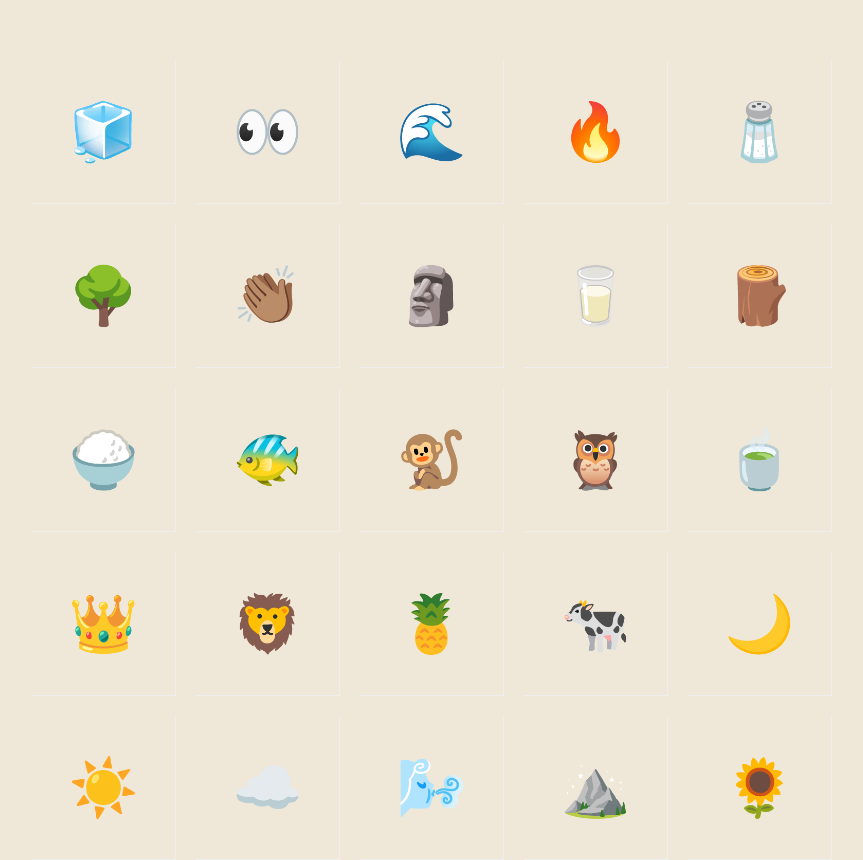
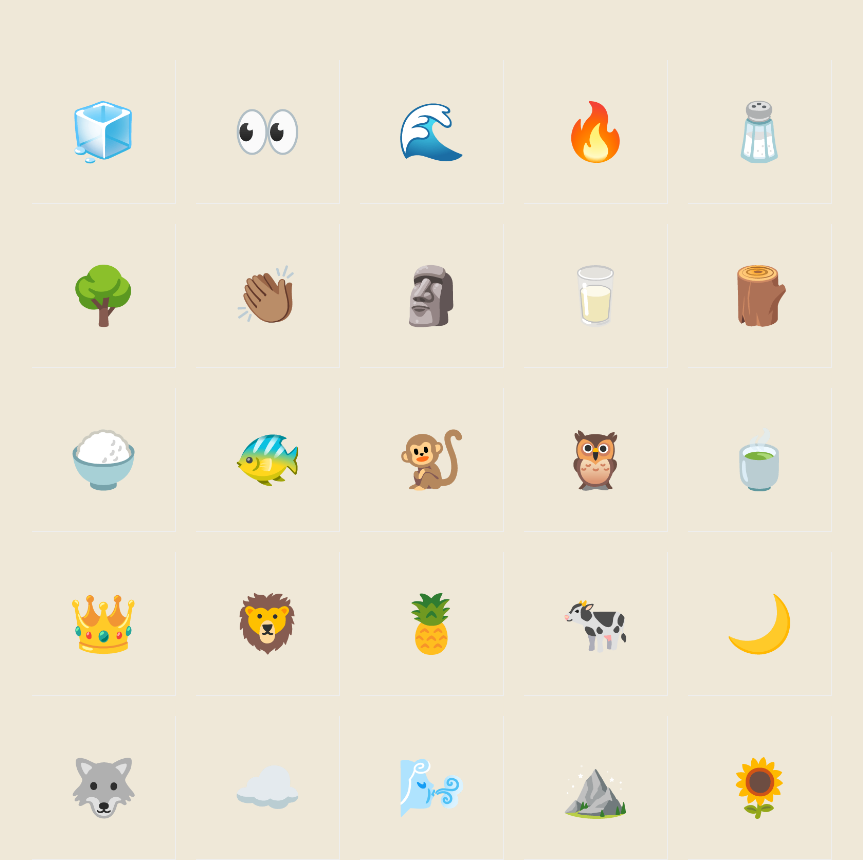
Before and after one commit to shivanidotsingh/proverb, a plain HTML site: page index.html in a window 1280 px wide. Shown: the whole page, without its empty margins (208-1071 px from the left). Drawn offline with Linux system fonts and the light colour scheme.

Commit message:
Update index.html

```diff
--- a/index.html
+++ b/index.html
@@ -34,7 +34,7 @@
         <a href="cow.html" class="grid-item">🐄</a>
         <a href="moon.html" class="grid-item">🌙</a>
 
-        <a href="#" class="grid-item">☀️</a>
+        <a href="dog.html" class="grid-item">🐺</a>
         <a href="#" class="grid-item">☁️</a>
         <a href="#" class="grid-item">🌬️</a>
         <a href="mountain.html" class="grid-item">⛰️</a>
```
